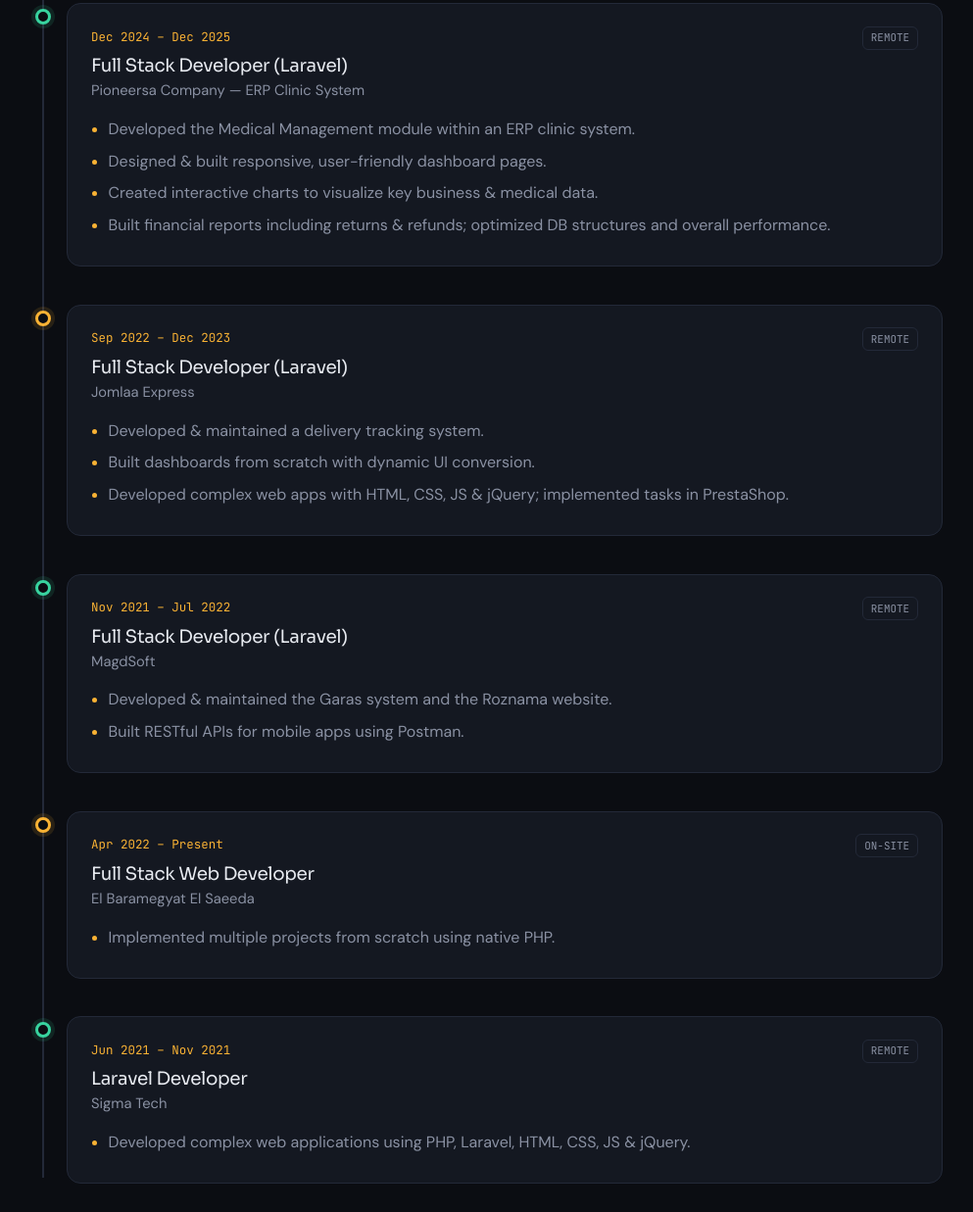
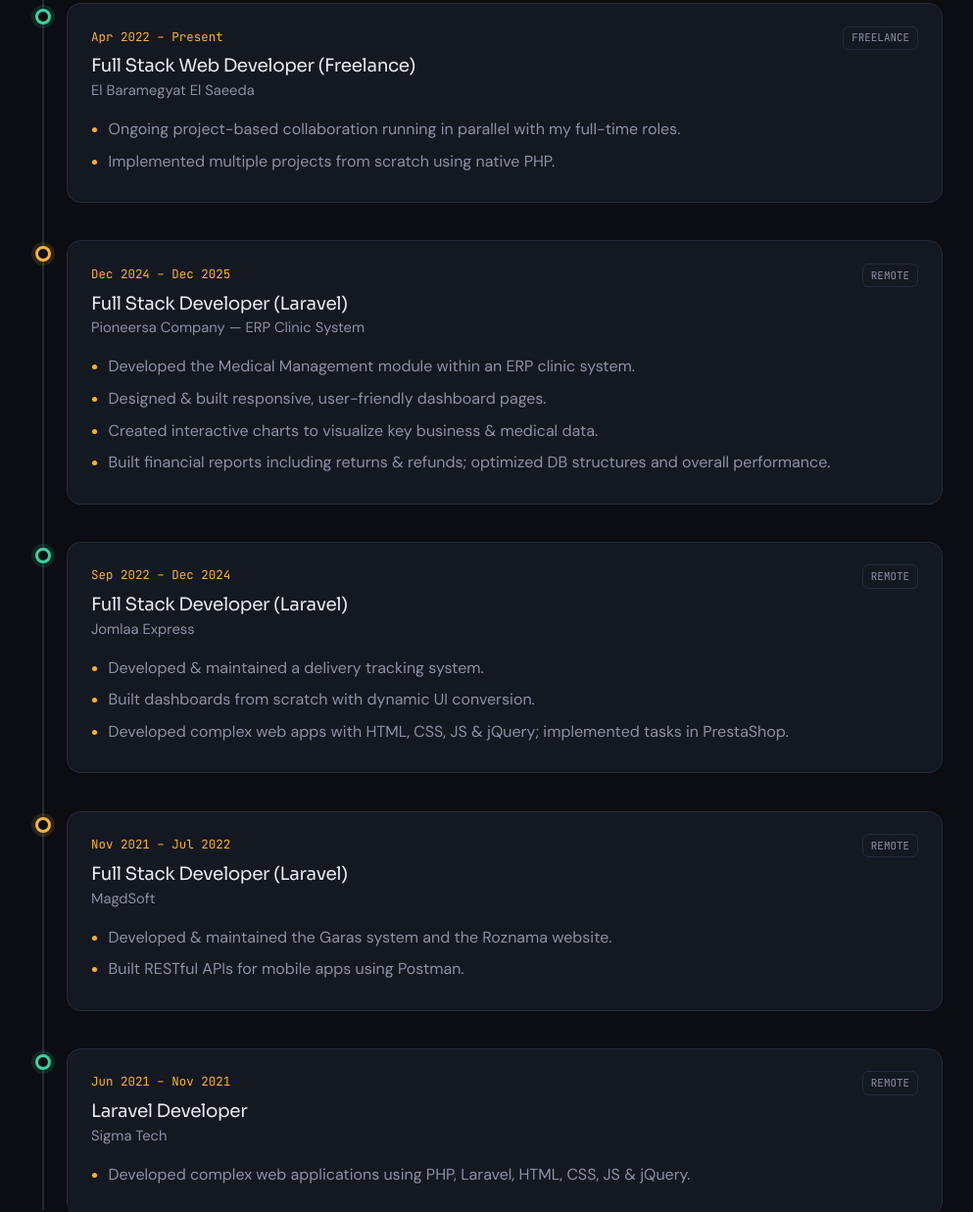
Before and after one commit to Ahmedibrahim1998/portifilo, a plain HTML site: page index.html in a window 1280 px wide. Shown: the part 3057-4294 px from the top of the page at 98% size, without its empty margins (46-1039 px from the left). Drawn offline with nearby package versions, Linux system fonts and the light colour scheme.

Commit message:
Fix experience timeline dates and clarify freelance role
- Challenge Group start date corrected to Jan 2026
- Jomlaa Express end date extended to Dec 2024, closing the gap
- El Baramegyat El Saeeda marked as freelance / project-based and
  moved into correct reverse-chronological position
- Experience badge now supports an optional type label

Co-Authored-By: Claude Opus 5 <noreply@anthropic.com>

```diff
--- a/index.html
+++ b/index.html
@@ -494,13 +494,21 @@
 
     experience: [
       {
-        date: "Jan 2025 – Present", remote: true,
+        date: "Jan 2026 – Present", remote: true,
         role: "Full Stack Developer (Laravel)", company: "Challenge Group Company",
         points: [
           "Building <strong>Law Mate</strong> — a comprehensive platform for online legal services with a robust management dashboard.",
           "Developed a Requests system (type, location, urgency, status stages & expiry) and a Bids system for lawyers (Accepted / Completed / Expired).",
           "Implemented real-time chat linking clients and lawyers per request.",
           "Integrated payments & wallet using Laravel Wallet, withdrawals/deposits and Paymob payment gateway."
+        ]
+      },
+      {
+        date: "Apr 2022 – Present", remote: false, type: "FREELANCE",
+        role: "Full Stack Web Developer (Freelance)", company: "El Baramegyat El Saeeda",
+        points: [
+          "Ongoing project-based collaboration running in parallel with my full-time roles.",
+          "Implemented multiple projects from scratch using native PHP."
         ]
       },
       {
@@ -514,7 +522,7 @@
         ]
       },
       {
-        date: "Sep 2022 – Dec 2023", remote: true,
+        date: "Sep 2022 – Dec 2024", remote: true,
         role: "Full Stack Developer (Laravel)", company: "Jomlaa Express",
         points: [
           "Developed & maintained a delivery tracking system.",
@@ -528,13 +536,6 @@
         points: [
           "Developed & maintained the Garas system and the Roznama website.",
           "Built RESTful APIs for mobile apps using Postman."
-        ]
-      },
-      {
-        date: "Apr 2022 – Present", remote: false,
-        role: "Full Stack Web Developer", company: "El Baramegyat El Saeeda",
-        points: [
-          "Implemented multiple projects from scratch using native PHP."
         ]
       },
       {
@@ -613,7 +614,7 @@
       <div class="tl-card">
         <div class="d-flex justify-content-between align-items-start flex-wrap gap-2">
           <span class="tl-date">${e.date}</span>
-          ${e.remote ? '<span class="remote-badge">REMOTE</span>' : '<span class="remote-badge">ON-SITE</span>'}
+          <span class="remote-badge">${e.type || (e.remote ? "REMOTE" : "ON-SITE")}</span>
         </div>
         <h4>${e.role}</h4>
         <div class="co">${e.company}</div>
```
